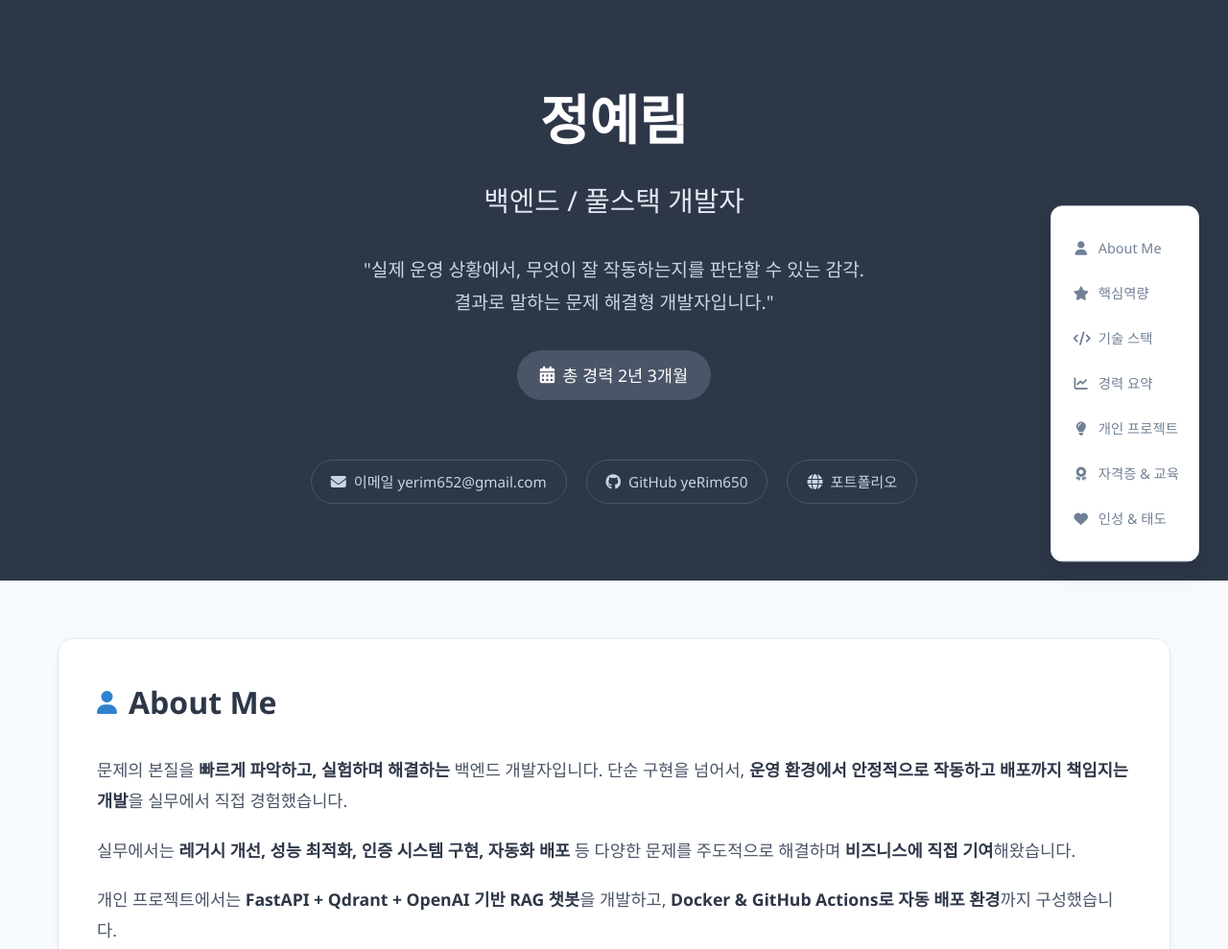
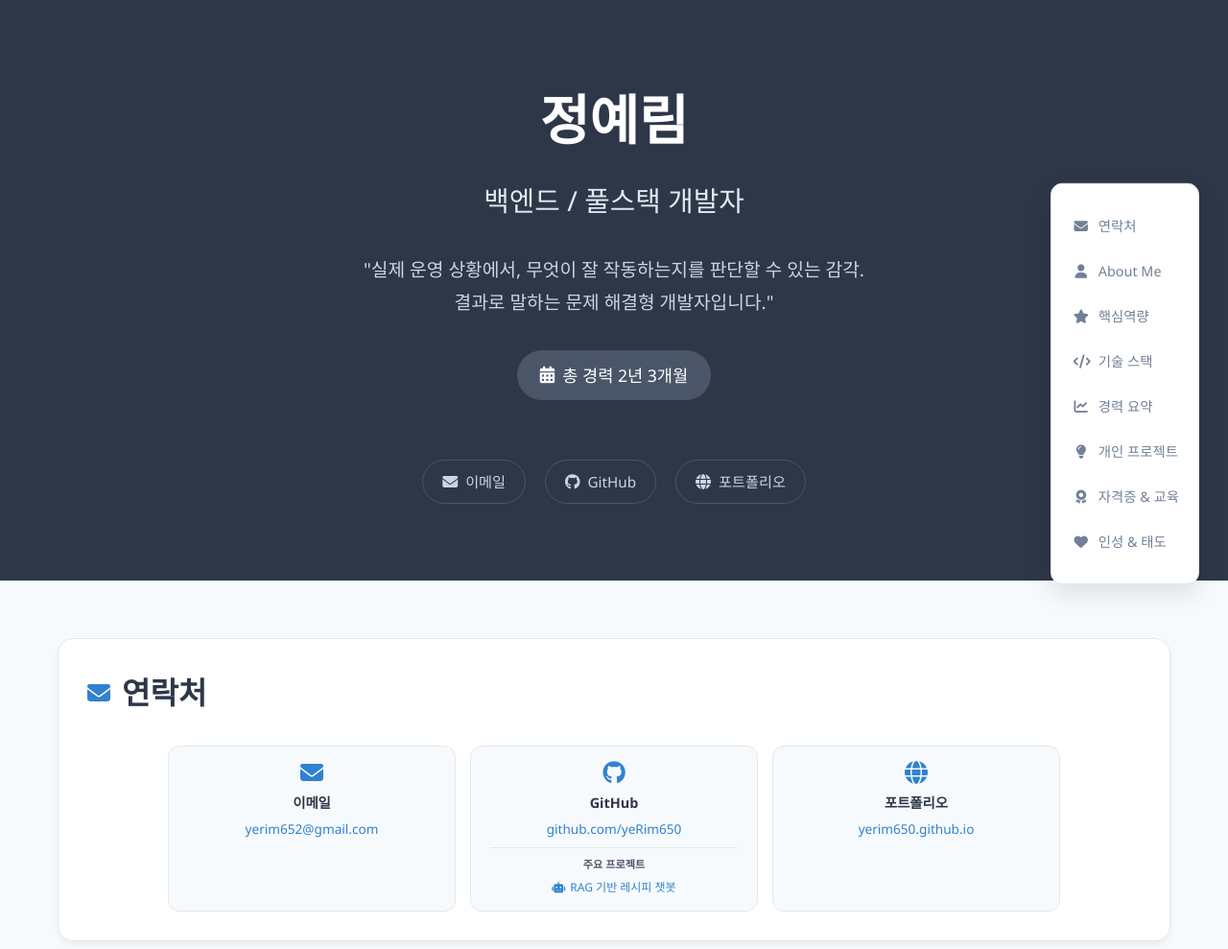
Before and after one commit to yeRim650/portfolio, a plain HTML site: page index.html in a window 1280 px wide. Shown: the top 989 px of the page at 96% size. Drawn offline with Linux system fonts and the light colour scheme.

Commit message:
feat: 포트폴리오 내용 업데이트 및 개선

```diff
--- a/index.html
+++ b/index.html
@@ -186,7 +186,7 @@
             background: #ffffff;
             border: 1px solid #e2e8f0;
             border-radius: 16px;
-            padding: 40px;
+            padding: 30px;
             box-shadow: 0 4px 6px rgba(0, 0, 0, 0.05);
             transition: transform 0.3s ease, box-shadow 0.3s ease;
         }
@@ -210,21 +210,24 @@
             font-size: 1.5rem;
         }
 
-        /* Contact Section */
+        /* Contact Section - 모든 카드 동일한 크기 */
         .contact-info {
-            display: grid;
-            grid-template-columns: repeat(auto-fit, minmax(300px, 1fr));
-            gap: 30px;
-            margin-bottom: 30px;
+            display: flex;
+            justify-content: center;
+            gap: 15px;
+            flex-wrap: wrap;
         }
 
         .contact-item {
             background: #f7fafc;
             border: 1px solid #e2e8f0;
             border-radius: 12px;
-            padding: 25px;
+            padding: 15px 20px;
             text-align: center;
             transition: all 0.3s ease;
+            min-width: 280px; /* 모든 카드를 동일한 크기로 */
+            flex: 1;
+            max-width: 300px;
         }
 
         .contact-item:hover {
@@ -234,32 +237,72 @@
         }
 
         .contact-item i {
-            font-size: 2rem;
+            font-size: 1.5rem;
             color: #3182ce;
-            margin-bottom: 15px;
+            margin-bottom: 8px;
         }
 
         .contact-item h4 {
             color: #2d3748;
             font-weight: 600;
-            margin-bottom: 10px;
+            margin-bottom: 5px;
+            font-size: 0.9rem;
         }
 
-        .contact-item a {
+        .contact-item .contact-main {
             color: #3182ce;
             text-decoration: none;
             font-weight: 500;
+            font-size: 0.85rem;
             transition: color 0.3s ease;
+            display: block;
+            margin-bottom: 8px;
         }
 
-        .contact-item a:hover {
+        .contact-item .contact-main:hover {
             color: #2c5aa0;
             text-decoration: underline;
         }
 
-        .contact-item p {
+        .contact-item .contact-description {
             color: #4a5568;
-            margin: 0;
+            font-size: 0.75rem;
+            margin-bottom: 10px;
+        }
+
+        /* GitHub 프로젝트 링크 */
+        .github-project {
+            margin-top: 8px;
+            padding-top: 8px;
+            border-top: 1px solid #e2e8f0;
+        }
+
+        .github-project-title {
+            color: #4a5568;
+            font-size: 0.7rem;
+            margin-bottom: 5px;
+            font-weight: 600;
+        }
+
+        .github-project-link {
+            color: #3182ce;
+            text-decoration: none;
+            font-size: 0.75rem;
+            display: flex;
+            align-items: center;
+            justify-content: center;
+            gap: 5px;
+            transition: all 0.2s ease;
+        }
+
+        .github-project-link:hover {
+            color: #2c5aa0;
+            transform: translateX(2px);
+        }
+
+        .github-project-link i {
+            font-size: 0.7rem;
+            margin-bottom: 0;
         }
 
         /* About Section */
@@ -716,6 +759,16 @@
                 max-width: 300px;
                 justify-content: center;
             }
+
+            .contact-info {
+                flex-direction: column;
+                align-items: center;
+            }
+
+            .contact-item {
+                min-width: 250px;
+                max-width: 100%;
+            }
         }
 
         /* Color variations for different sections */
@@ -734,6 +787,9 @@
 
     <!-- Side Navigation -->
     <nav class="side-nav" id="sideNav">
+        <a href="#contact" class="nav-item" data-section="contact">
+            <i class="fas fa-envelope"></i>연락처
+        </a>
         <a href="#about" class="nav-item" data-section="about">
             <i class="fas fa-user"></i>About Me
         </a>
@@ -774,15 +830,15 @@
 
                 <!-- Contact Links in Header -->
                 <div class="contact-links">
-                    <a href="mailto:yerim.jung.dev@gmail.com" class="contact-link">
+                    <a href="mailto:yerim652@gmail.com" class="contact-link">
                         <i class="fas fa-envelope"></i>
-                        이메일 yerim652@gmail.com
+                        이메일
                     </a>
                     <a href="https://github.com/yeRim650" target="_blank" class="contact-link">
                         <i class="fab fa-github"></i>
-                        GitHub yeRim650
+                        GitHub
                     </a>
-                    <a href="https://yerim650.github.io/portfolio/" target="_blank" class="contact-link">
+                    <a href="https://yerim650.github.io/portfolio" target="_blank" class="contact-link">
                         <i class="fas fa-globe"></i>
                         포트폴리오
                     </a>
@@ -790,9 +846,47 @@
             </div>
         </div>
     </header>
+
     <!-- Main Content -->
     <main class="main">
         <div class="container">
+            <!-- Contact Section -->
+            <section id="contact" class="section fade-in">
+                <div class="card">
+                    <h2 class="section-title">
+                        <i class="fas fa-envelope" style="color: #3182ce;"></i>
+                        연락처
+                    </h2>
+                    <div class="contact-info">
+                        <div class="contact-item">
+                            <i class="fas fa-envelope"></i>
+                            <h4>이메일</h4>
+                            <a href="mailto:yerim652@gmail.com" class="contact-main">yerim652@gmail.com</a>
+                        </div>
+
+                        <div class="contact-item">
+                            <i class="fab fa-github"></i>
+                            <h4>GitHub</h4>
+                            <a href="https://github.com/yeRim650" target="_blank" class="contact-main">github.com/yeRim650</a>
+
+                            <div class="github-project">
+                                <div class="github-project-title">주요 프로젝트</div>
+                                <a href="https://github.com/yeRim650/my-recipe-app" target="_blank" class="github-project-link">
+                                    <i class="fas fa-robot"></i>
+                                    RAG 기반 레시피 챗봇
+                                </a>
+                            </div>
+                        </div>
+
+                        <div class="contact-item">
+                            <i class="fas fa-globe"></i>
+                            <h4>포트폴리오</h4>
+                            <a href="https://yerim650.github.io/portfolio" target="_blank" class="contact-main">yerim650.github.io</a>
+                        </div>
+                    </div>
+                </div>
+            </section>
+
             <!-- About Me -->
             <section id="about" class="section fade-in">
                 <div class="card">
@@ -803,15 +897,15 @@
                     <div class="about-content">
                         <p>
                             문제의 본질을 <strong class="highlight">빠르게 파악하고, 실험하며 해결하는</strong> 백엔드 개발자입니다.
-                            단순 구현을 넘어서, <strong class="highlight">운영 환경에서 안정적으로 작동하고 배포까지 책임지는 개발</strong>을 실무에서 직접 경험했습니다.
+                            단순 구현을 넘어서, <strong class="highlight">운영 환경에서 안정적으로 작동하고 배포까지<br> 책임지는 개발</strong>을 실무에서 직접 경험했습니다.
                         </p>
                         <p>
-                            실무에서는 <strong class="highlight">레거시 개선, 성능 최적화, 인증 시스템 구현, 자동화 배포</strong> 등
+                            실무에서는 <strong class="highlight">레거시 개선, 성능 최적화, 인증 시스템 구현, 배포</strong> 등
                             다양한 문제를 주도적으로 해결하며 <strong class="highlight">비즈니스에 직접 기여</strong>해왔습니다.
                         </p>
                         <p>
                             개인 프로젝트에서는 <strong class="highlight">FastAPI + Qdrant + OpenAI 기반 RAG 챗봇</strong>을 개발하고,
-                            <strong class="highlight">Docker & GitHub Actions로 자동 배포 환경</strong>까지 구성했습니다.
+                            <strong class="highlight">Docker & GitHub Actions로 자동 빌드 및 이미지 배포 파이프라인</strong>까지 구성했습니다.
                         </p>
                         <p class="highlight">
                             기술은 문제 해결의 수단이라 생각하며,
```
